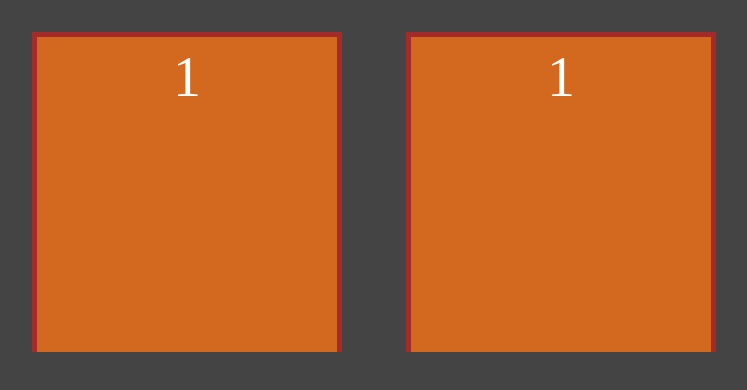
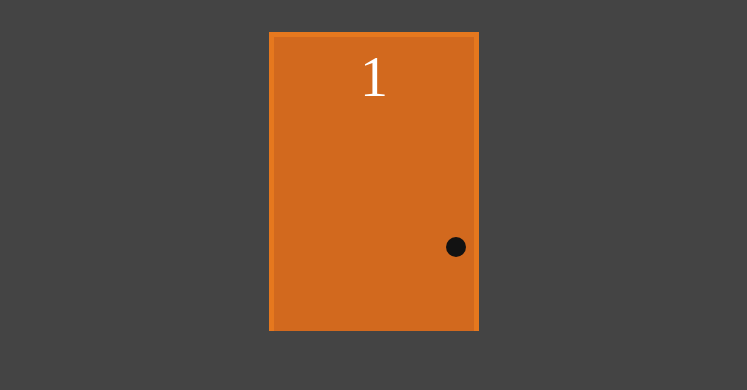
Before and after one commit to NTN1789/portaPremiada, a Next.js app: page / in a window 1280 px wide. Shown: the top 390 px of the page, without its empty margins (266-1013 px from the left). Built offline with nearby package versions, Linux system fonts and the light colour scheme.

Commit message:
add moels com type e modificando alguns componentes

```diff
--- a/src/components/Porta/Portas.module.scss
+++ b/src/components/Porta/Portas.module.scss
@@ -1,12 +1,17 @@
 @import "../../styles/Colors.scss";
 
 .porta {
+    position: relative;
     display: flex;
+
     flex-direction: column;
     align-items: center;
+
     padding: 0.5rem;
     background-color:$chocolate-color;
     flex-grow: 1;
+    width: 25vh;
+    height: 23vw;
 
 
 }
@@ -17,17 +22,51 @@
 
 .area{
     display: flex;
-
+    flex-direction: column;
+    align-items: center;
     width: var( --area-porta-altura);
     height: var(  --area-porta-largura);
     margin: 2rem;
+
 
 }
 .frame{
 display: flex;
 flex-grow: 1;
-border-left:5px solid brown ;
-border-top:5px solid brown ;
-border-right:5px solid brown ;
-height: 25vw;
+flex-wrap: wrap;
+border-left:5px solid $brown ;
+border-top:5px solid $brown ;
+border-right:5px solid $brown ;
+height: 30vw;
 }
+
+/* macaneta da porta*/
+.macaneta {
+    position:absolute;
+
+    align-self: flex-end;
+    top: 200px;
+    height: 20px;
+    width: 20px ;
+    border-radius: 20px;
+    background-color: $ColorBlack;
+
+
+}
+
+
+.selecionada {
+    border-left:5px solid $yellow ;
+border-top:5px solid $yellow ;
+border-right:5px solid $yellow ;
+}
+
+.selecionada .number {
+    color: $yellow;
+
+}
+
+.selecionada .macaneta{
+    background-color:$yellow;
+
+}
--- a/src/components/Porta/Portas.tsx
+++ b/src/components/Porta/Portas.tsx
@@ -1,14 +1,20 @@
+import PortaModel from "@/models/PortaModel"
 import styles from "./Portas.module.scss"
 type PortaProps = {
+  porta:PortaModel
 
 }
 
-export default function Portas({}: PortaProps ) {
+export default function Portas(props: PortaProps ) {
+  const {porta} = props
+  const portaSelecionada = porta.selecionada ? styles.selecionada : ""
+
   return (
     <div className={styles.area}>
-       <div className={styles.frame}>
+<div className={`${styles.frame} ${portaSelecionada}`}>
     <div className={styles.porta}>
-     <div className={styles.number}>1</div>
+     <div className={styles.number}>{porta.numero}</div>
+     <div className={styles.macaneta}></div>
      </div>
         </div>
         </div>
--- /dev/null
+++ b/src/models/PortaModel.ts
@@ -0,0 +1,57 @@
+export default class PortaModel {
+    #numero:Number
+    #temPresente:boolean
+    #selecionada:boolean
+    #aberta:boolean
+
+
+
+
+
+constructor(numero:Number, temPresente = false, selecionada = false, aberta = false){
+    this.#numero = numero;
+    this.#temPresente = temPresente;
+    this.#selecionada = selecionada;
+    this.#aberta = aberta;
+
+
+}
+
+get numero(){
+    return this.#numero;
+
+}
+
+get temPresente(){
+    return this.#temPresente;
+
+}
+
+get selecionada(){
+    return this.#selecionada;
+
+}
+
+get aberta(){
+    return this.#aberta;
+
+}
+
+desselecionar(){        //desselecionar porta
+    const desselecionada = false;
+    return new PortaModel(this.numero, this.temPresente, desselecionada, this.aberta);
+}
+
+alternarSelecao(){
+    const selecionada = !this.selecionada;
+    return new PortaModel(this.numero, this.temPresente, selecionada, this.aberta);
+}
+
+abrir(){        //porta aberta ou não
+    const aberta = true;
+    return new PortaModel(this.numero, this.temPresente, this.selecionada, aberta);
+}
+
+
+
+}
--- a/src/pages/index.tsx
+++ b/src/pages/index.tsx
@@ -1,12 +1,21 @@
 
 import Portas from '@/components/Porta/Portas'
-import styles from '@/styles/Home.scss'
+import PortaModel from '@/models/PortaModel'
+import { useState } from 'react'
+
 
 export default function Home() {
+  //estado interno no componente
+  const[ p1 , setP1] = useState(new PortaModel(1))
+
+
   return (
     <div style={{display:"flex" , justifyContent:"center",}} >
-<Portas/>
-<Portas/>
+<Portas  porta={p1} />
+
+
+
+
     </div>
   )
 }
--- a/src/styles/Colors.scss
+++ b/src/styles/Colors.scss
@@ -6,6 +6,8 @@ $green:#7aa944;
 $green-clar:#5c7e32;
 $red:red;
 $chocolate-color:chocolate;
+$brown:#e6781e;
+$yellow:#f4dd51;
 
 
 $--area-porta-altura:310px;
--- a/src/styles/globals.scss
+++ b/src/styles/globals.scss
@@ -18,6 +18,7 @@
 body {
   background-color: $gray;
   color: $White;
+
 }
 
 a{
--- a/tsconfig.json
+++ b/tsconfig.json
@@ -1,6 +1,6 @@
 {
   "compilerOptions": {
-    "target": "es5",
+    "target": "ES6",
     "lib": ["dom", "dom.iterable", "esnext"],
     "allowJs": true,
     "skipLibCheck": true,
@@ -19,6 +19,6 @@
       "@/*": ["./src/*"]
     }
   },
-  "include": ["next-env.d.ts", "**/*.ts", "**/*.tsx"],
+  "include": ["next-env.d.ts", "**/*.ts", "**/*.tsx", "src/models/Porta.Model.ts"],
   "exclude": ["node_modules"]
 }
```
